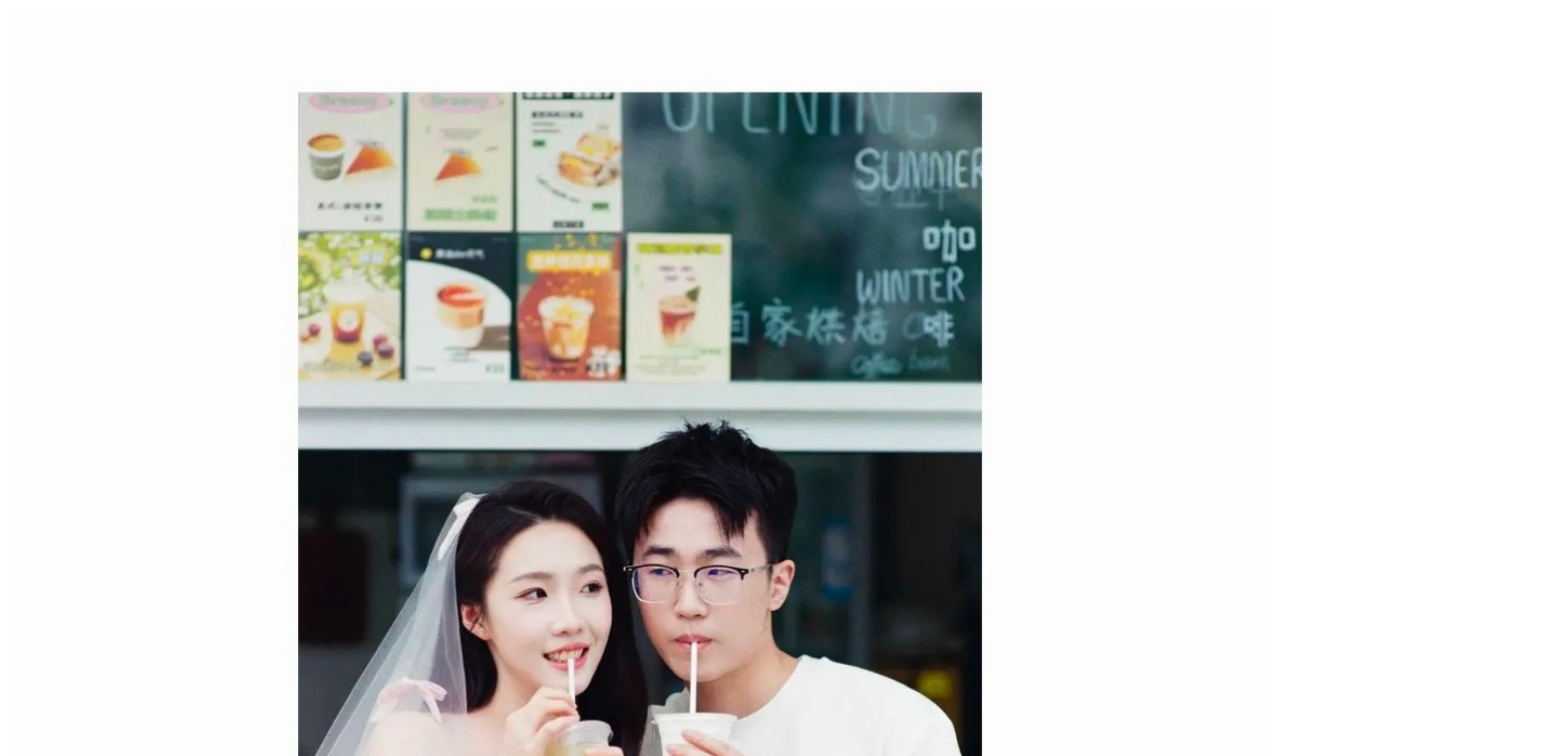
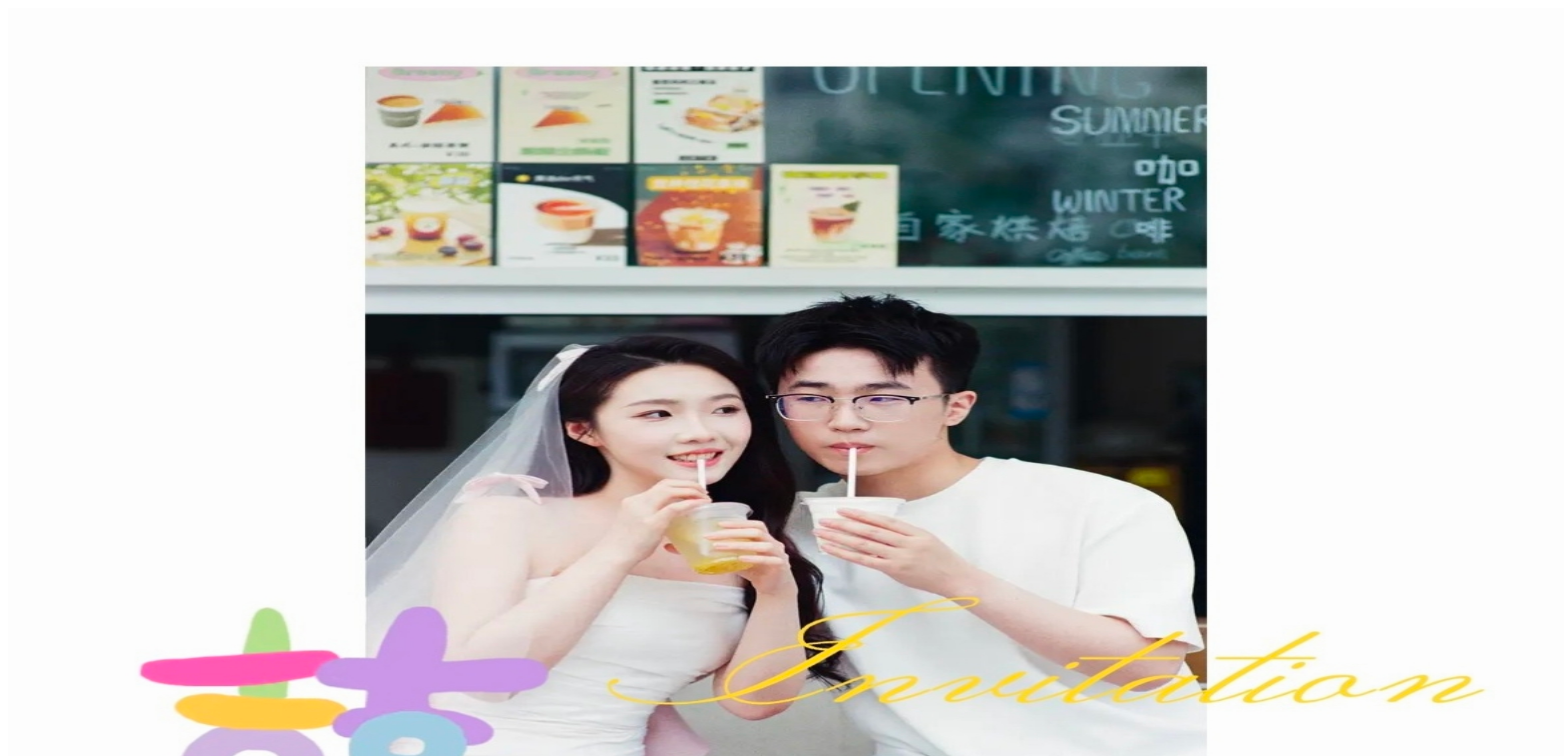
Before and after one commit to 17suijuying/Repository, a plain HTML site: page index.html in a window 1280 px wide. Shown: the top 756 px of the page, 1564 px wide, since content can reach past the window. Drawn offline with Linux system fonts and the light colour scheme.

Commit message:
index.html

```diff
--- a/index.html
+++ b/index.html
@@ -14,11 +14,10 @@
 </head>
 <body>
   <img
-    class="responsive"
+    class="shoutu"
     src="images/shoutu.JPG"
     alt="首图"
     width="1556" height="1168"     <!-- 建议填上原始像素，能减少布局抖动 -->
-    decoding="async">             <!-- 异步解码提升体验 -->
   <div class="kaipian"><p>FOR YOU/给我最亲爱的你们</p>
                        <p>当你们看到这些文字的时候</p>
                        <p>已经被我们郑重加入到我们的INVITATION LIST</p>
```
